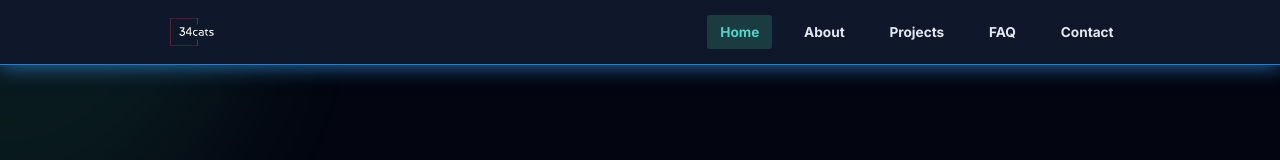
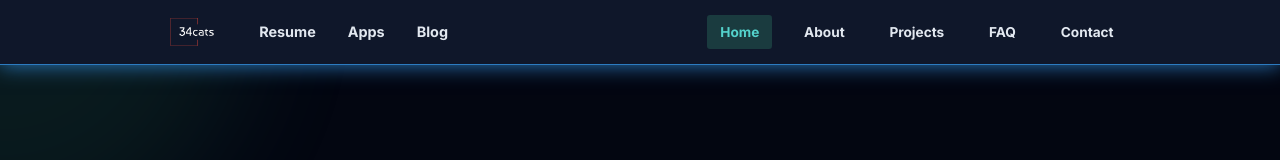
Before and after one commit to seanrh34/34cats, a React (Vite) app: page / in a window 1280 px wide. Shown: the top 160 px of the page. Built offline with nearby package versions, Linux system fonts and the light colour scheme.

Commit message:
Update Navbar to include resume and other sites

```diff
--- a/src/components/Navbar.tsx
+++ b/src/components/Navbar.tsx
@@ -7,6 +7,12 @@ const navItems = [
   { href: "#projects", label: "Projects" },
   { href: "#faq", label: "FAQ" },
   { href: "#contact", label: "Contact" },
+];
+
+const leftNavItems = [
+  { href: "/resume", label: "Resume", external: false },
+  { href: "https://apps.34cats.com", label: "Apps", external: true },
+  { href: "https://blog.34cats.com", label: "Blog", external: true },
 ];
 
 export default function Navbar() {
@@ -67,6 +73,7 @@ export default function Navbar() {
         ${isScrolled || isOpen ? "bg-navbar/95 backdrop-blur-md border-secondary" : "border-transparent"}`}
     >
       <div className="max-w-screen-xl mx-auto flex justify-between items-center h-16 sm:h-20">
+        <div className="flex items-center gap-6">
           <a
             href="#home"
             onClick={(e) => handleLinkClick(e, "#home")}
@@ -74,6 +81,33 @@ export default function Navbar() {
           >
             <img src="/34cats_main.png" alt="34cats" className="h-10 sm:h-12" />
           </a>
+
+          {/* Left side links - Desktop only */}
+          <div className="hidden md:flex space-x-4 font-body text-lg">
+            {leftNavItems.map((item) => (
+              <a
+                key={item.href}
+                href={item.href}
+                onClick={(e) => {
+                  if (!item.external) {
+                    e.preventDefault();
+                    navigate(item.href);
+                    setIsOpen(false);
+                  }
+                }}
+                target={item.external ? "_blank" : undefined}
+                rel={item.external ? "noopener noreferrer" : undefined}
+                className={`px-3 py-2 rounded font-semibold transition-colors ${
+                  location.pathname === item.href && !item.external
+                    ? "text-text-secondary bg-accent bg-opacity-20"
+                    : "text-text hover:bg-slate-700/30"
+                }`}
+              >
+                {item.label}
+              </a>
+            ))}
+          </div>
+        </div>
 
         {/* Desktop menu */}
         <div className="hidden md:flex space-x-6 font-body text-xl">
@@ -113,6 +147,29 @@ export default function Navbar() {
         `}
       >
         <div className="p-4 shadow-lg backdrop-blur-none border-t border-slate-700/60">
+          {leftNavItems.map((item) => (
+            <a
+              key={item.href}
+              href={item.href}
+              onClick={(e) => {
+                if (!item.external) {
+                  e.preventDefault();
+                  navigate(item.href);
+                  setIsOpen(false);
+                }
+              }}
+              target={item.external ? "_blank" : undefined}
+              rel={item.external ? "noopener noreferrer" : undefined}
+              className={`block px-4 py-2 rounded-md text-base font-bold text-lg transition-colors ${
+                location.pathname === item.href && !item.external
+                  ? "text-teal-300 bg-teal-500/20"
+                  : "text-slate-200 hover:text-white hover:bg-slate-700/40"
+              }`}
+            >
+              {item.label}
+            </a>
+          ))}
+          <hr className="my-2 border-slate-700/60" />
           {navItems.map((item) => (
             <a
               key={item.href}
```
Lines whose indentation alone changed are shown as unchanged.
